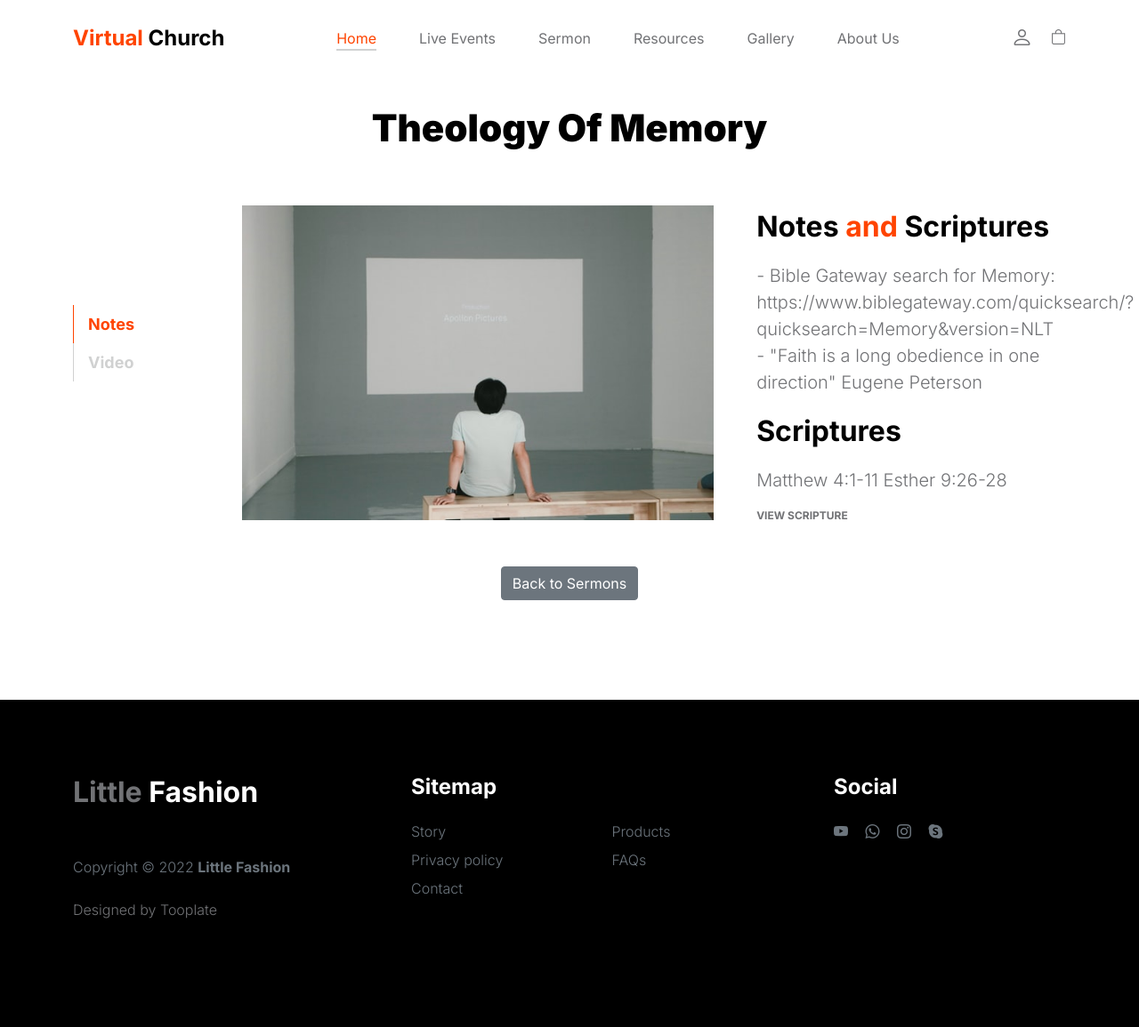
After one commit to sgbo001/VirtualChurch, a Django app: page /sermons/2/ in a window 1280 px wide. The commit adds this page. Shown: the whole page at 89% size. Run offline with Django 5.2, Linux system fonts and the light colour scheme; data comes from the database, SQL or seed files in the repository; both versions use the stored data as it was after the commit; some libraries are stand-ins or nearby versions.

Commit message:
Sermon Add

```diff
--- a/virtual_church/home/models.py
+++ b/virtual_church/home/models.py
@@ -22,6 +22,7 @@ class Sermon(models.Model):
     scripture_link = models.URLField(blank=True, null=True, help_text="Link to Bible Gateway search")
     notes = models.TextField()
     questions = models.TextField()
+    image = models.ImageField(upload_to='sermon_images/', blank=True, null=True)
 
     def save(self, *args, **kwargs):
         if self.scripture:
--- a/virtual_church/home/templates/base.html
+++ b/virtual_church/home/templates/base.html
@@ -70,7 +70,7 @@ https://www.tooplate.com/view/2127-little-fashion
                             </li>
 
                             <li class="nav-item">
-                                <a class="nav-link" href="products.html">Virtual Service</a>
+                                <a class="nav-link" href="{% url 'sermon_list' %}">Sermon</a>
                             </li>
 
                             <li class="nav-item">
--- /dev/null
+++ b/virtual_church/home/templates/sermon_detail.html
@@ -0,0 +1,105 @@
+{% extends "base.html" %}
+
+{% block content %}
+
+<section class="about section-padding">
+    <div class="container">
+        <div class="row">
+
+            <div class="col-12 text-center">
+                <h2 class="mb-5">{{ sermon.title }}</h2>
+            </div>
+
+            <div class="col-lg-2 col-12 mt-auto mb-auto">
+                <ul class="nav nav-pills mb-5 mx-auto justify-content-center align-items-center" id="pills-tab" role="tablist">
+                    <li class="nav-item" role="presentation">
+                        <button class="nav-link active" id="pills-home-tab" data-bs-toggle="pill" data-bs-target="#pills-home" type="button" role="tab" aria-controls="pills-home" aria-selected="true">Notes</button>
+                    </li>
+
+                    <li class="nav-item" role="presentation">
+                        <button class="nav-link" id="pills-youtube-tab" data-bs-toggle="pill" data-bs-target="#pills-youtube" type="button" role="tab" aria-controls="pills-youtube" aria-selected="true">Video</button>
+                    </li>
+
+                </ul>
+            </div>
+
+            <div class="col-lg-10 col-12">
+                <div class="tab-content mt-2" id="pills-tabContent">
+                    <div class="tab-pane fade show active" id="pills-home" role="tabpanel" aria-labelledby="pills-home-tab">
+
+                        <div class="row">
+                            <div class="col-lg-7 col-12">
+                                <img src="{{ sermon.image.url }}" class="img-fluid" alt="">
+                            </div>
+
+                            <div class="col-lg-5 col-12">
+                                <div class="d-flex flex-column h-100 ms-lg-4 mt-lg-0 mt-5">
+                                    <h4 class="mb-3">Notes <span>and </span>Scriptures</h4>
+
+                                    <p>{{ sermon.notes }}</p>
+                                    <h4 class="mb-3">Scriptures</h4>
+
+                                    <p>{{ sermon.scripture }}</p>
+                                    <a href="{{ sermon.scripture_link }}" class="custom-link mb-2">
+                                        view Scripture
+                                        <i class="bi-arrow-right ms-2"></i>
+                                    </a>
+
+                                </div>
+                            </div>
+                        </div>
+                    </div>
+
+                    <div class="tab-pane fade" id="pills-youtube" role="tabpanel" aria-labelledby="pills-youtube-tab">
+
+                        <div class="row">
+                            <div class="col-lg-7 col-12">
+                                <div class="ratio ratio-16x9">
+                                    {% if sermon.video_url %}
+                                        {% with sermon.video_url|slice:"32:" as video_id %}
+                                            <iframe width="100%" height="400" src="https://www.youtube.com/embed/{{ video_id }}"
+                                                title="YouTube video player" frameborder="0"
+                                                allow="accelerometer; autoplay; clipboard-write; encrypted-media; gyroscope; picture-in-picture"
+                                                allowfullscreen>
+                                            </iframe>
+                                        {% endwith %}
+                                    {% else %}
+                                        <p>No video available for this sermon.</p>
+                                    {% endif %}
+                                </div>
+                            </div>
+
+                            <div class="col-lg-5 col-12">
+                                <div class="d-flex flex-column h-100 ms-lg-4 mt-lg-0 mt-5">
+
+
+                                    <div class="mt-2 mt-lg-auto">
+
+                                        <h4 class="mb-3"> Discussion Questions</h4>
+                                        <ul>
+                                            {% for question in sermon.questions.splitlines %}
+                                                <li>{{ question }}</li>
+                                            {% endfor %}
+                                        </ul>
+
+
+                                    </div>
+                                </div>
+                            </div>
+                        </div>
+                    </div>
+
+
+                </div>
+            </div>
+
+        </div><br>
+        <div class="d-flex justify-content-center">
+            <a href="{% url 'sermon_list' %}" class="btn btn-secondary mt-3">Back to Sermons</a>
+        </div>
+
+    </div>
+</section>
+
+
+{% endblock %}
--- a/virtual_church/home/views.py
+++ b/virtual_church/home/views.py
@@ -1,6 +1,6 @@
 from django.shortcuts import render
 from datetime import date
-from .models import Event, LiveStream, Resource
+from .models import Event, LiveStream, Resource, Sermon
 from django.shortcuts import render, get_object_or_404
 from django.utils.timezone import now
 
@@ -24,3 +24,14 @@ def live_event(request):
     ).first()
 
     return render(request, 'live_event.html', {'live_stream': live_stream})
+
+
+def sermon_list(request):
+    """ View to list all sermons """
+    sermons = Sermon.objects.all()  # Fetch all sermons
+    return render(request, 'sermon_list.html', {'sermons': sermons})
+
+def sermon_detail(request, pk):
+    """ View to display a single sermon with full details """
+    sermon = get_object_or_404(Sermon, pk=pk)  # Get the specific sermon or return 404
+    return render(request, 'sermon_detail.html', {'sermon': sermon})
--- a/virtual_church/virtual_church/settings.py
+++ b/virtual_church/virtual_church/settings.py
@@ -110,7 +110,8 @@ USE_TZ = True
 STATIC_URL = '/static/'
 STATICFILES_DIRS = [BASE_DIR / "static"]
 STATIC_ROOT = BASE_DIR / "staticfiles"
-
+MEDIA_URL = '/media/'
+MEDIA_ROOT = os.path.join(BASE_DIR, 'media')
 # Default primary key field type
 # https://docs.djangoproject.com/en/5.1/ref/settings/#default-auto-field
 
--- a/virtual_church/virtual_church/urls.py
+++ b/virtual_church/virtual_church/urls.py
@@ -1,19 +1,20 @@
 from django.contrib import admin
 from django.urls import path, include
-from home.views import index, about, live_event, resources
-from django.conf import settings  # Import settings module
+from django.conf import settings
 from django.conf.urls.static import static  # Import static helper function
 from home import views
 
 urlpatterns = [
     path('admin/', admin.site.urls),
     path('', include('home.urls')),
-    path('', index, name='index'),
-    path('about', views.about, name = 'about'),
-    path('live_event/', views.live_event, name = 'live_event'),
-    path('resources/', views.resources, name = 'resources'),
+    path('', views.index, name='index'),
+    path('about/', views.about, name='about'),
+    path('live_event/', views.live_event, name='live_event'),
+    path('resources/', views.resources, name='resources'),
+    path('sermons/', views.sermon_list, name='sermon_list'),  # List view
+    path('sermons/<int:pk>/', views.sermon_detail, name='sermon_detail'),
 ]
 
-# Serve static files during development
+# Serve media files during development
 if settings.DEBUG:
-    urlpatterns += static(settings.STATIC_URL, document_root=settings.STATIC_ROOT)
+    urlpatterns += static(settings.MEDIA_URL, document_root=settings.MEDIA_ROOT)
```
Also changed, not shown: virtual_church/home/templates/resources.html (+13 -24 lines), virtual_church/home/templates/sermon_list.html (added, +26 -0 lines), virtual_church/db.sqlite3, virtual_church/home/migrations/0007_sermon_image.py (added), virtual_church/media/sermon_images/Screenshot_2025-03-09_174509.png (added), virtual_church/media/sermon_images/pim-chu-z6NZ76_UTDI-unsplash.jpeg (added), 5 other files.
